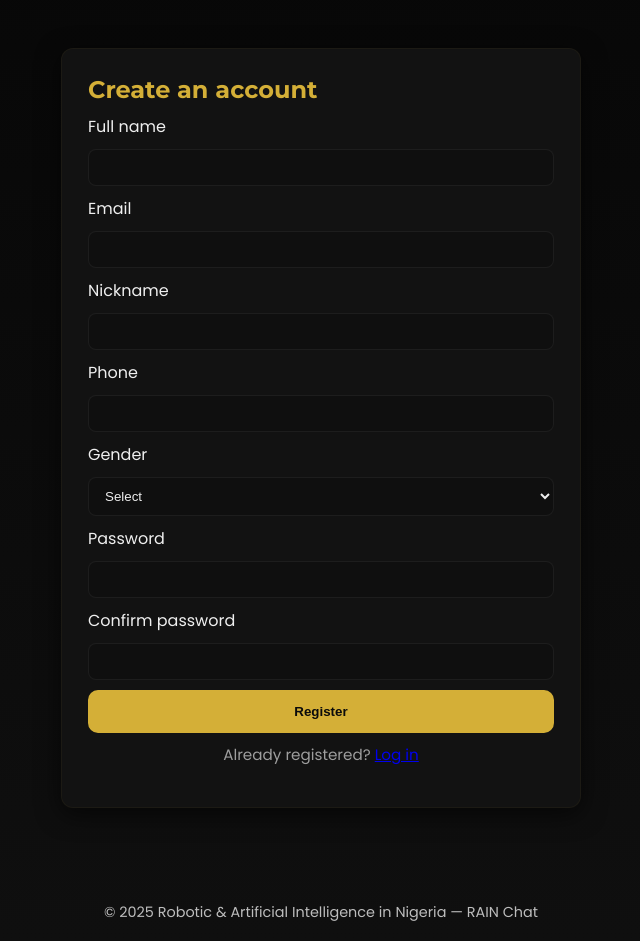
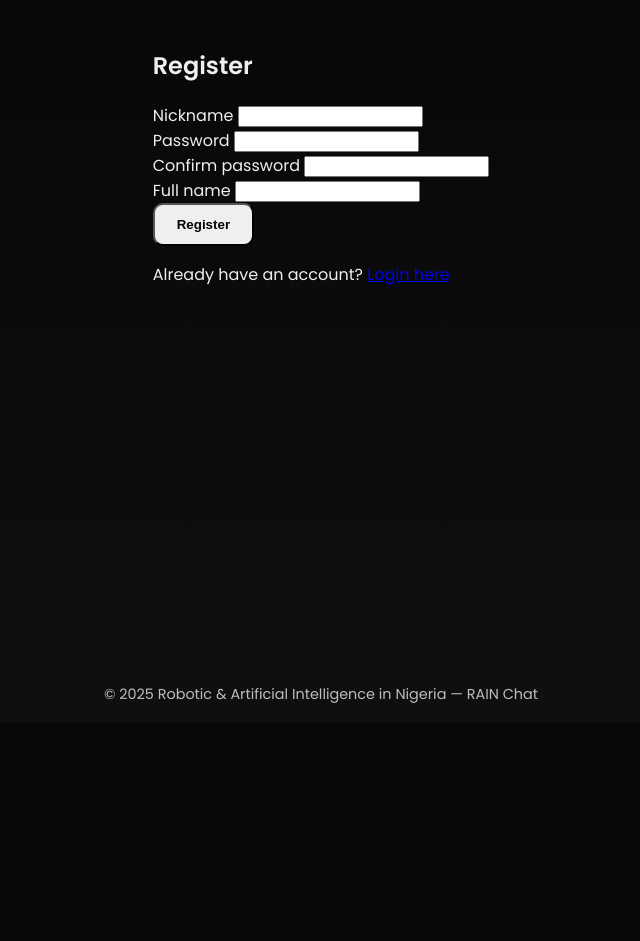
Before and after one commit to Damolaxo/rain-chat.github.io, a Flask app: page /register in a window 1280 px wide. Shown: the part 77-1018 px from the top of the page, without its empty margins (319-959 px from the left). After the commit the page ends 780 px from the top, so only its background shows below. Run offline with Flask 3, Linux system fonts and the light colour scheme; some libraries are stand-ins or nearby versions.

Commit message:
Update register.html

```diff
--- a/templates/register.html
+++ b/templates/register.html
@@ -1,37 +1,32 @@
 {% extends "base.html" %}
-{% block title %}Register — RAIN Chat{% endblock %}
-
 {% block content %}
-<div class="form-center-card">
-  <h2 class="form-title">Create an account</h2>
-
-  <form method="POST" action="{{ url_for('register') }}" enctype="multipart/form-data" class="form-stack">
+<div class="form-container">
+  <h2>Register</h2>
+  <form method="POST" action="{{ url_for('register') }}">
     {{ form.hidden_tag() }}
 
-    <label>{{ form.name.label }}</label>
-    {{ form.name(class="input") }}
+    <div class="form-group">
+      {{ form.username.label }}
+      {{ form.username(class="input-field") }}
+    </div>
 
-    <label>{{ form.email.label }}</label>
-    {{ form.email(class="input") }}
+    <div class="form-group">
+      {{ form.password.label }}
+      {{ form.password(class="input-field") }}
+    </div>
 
-    <label>{{ form.username.label }}</label>
-    {{ form.username(class="input") }}
+    <div class="form-group">
+      {{ form.confirm.label }}
+      {{ form.confirm(class="input-field") }}
+    </div>
 
-    <label>{{ form.phone.label }}</label>
-    {{ form.phone(class="input") }}
+    <div class="form-group">
+      {{ form.name.label }}
+      {{ form.name(class="input-field") }}
+    </div>
 
-    <label>{{ form.gender.label }}</label>
-    {{ form.gender(class="input") }}
-
-    <label>{{ form.password.label }}</label>
-    {{ form.password(class="input") }}
-
-    <label>{{ form.confirm.label }}</label>
-    {{ form.confirm(class="input") }}
-
-    {{ form.submit(class="btn btn-gold full-width") }}
+    <button type="submit" class="btn">Register</button>
   </form>
-
-  <p class="muted">Already registered? <a href="{{ url_for('login') }}">Log in</a></p>
+  <p class="switch-link">Already have an account? <a href="{{ url_for('login') }}">Login here</a></p>
 </div>
 {% endblock %}
```
